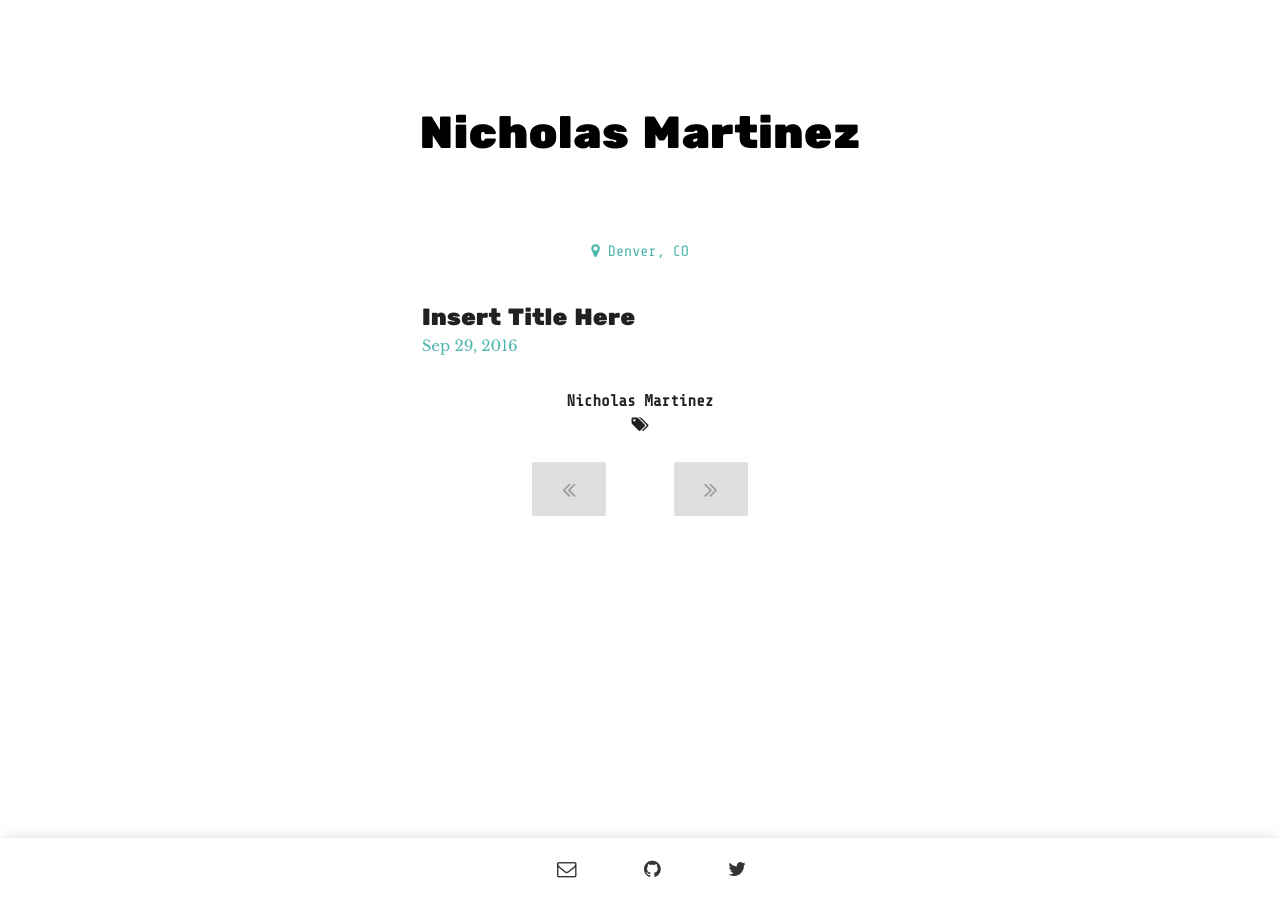
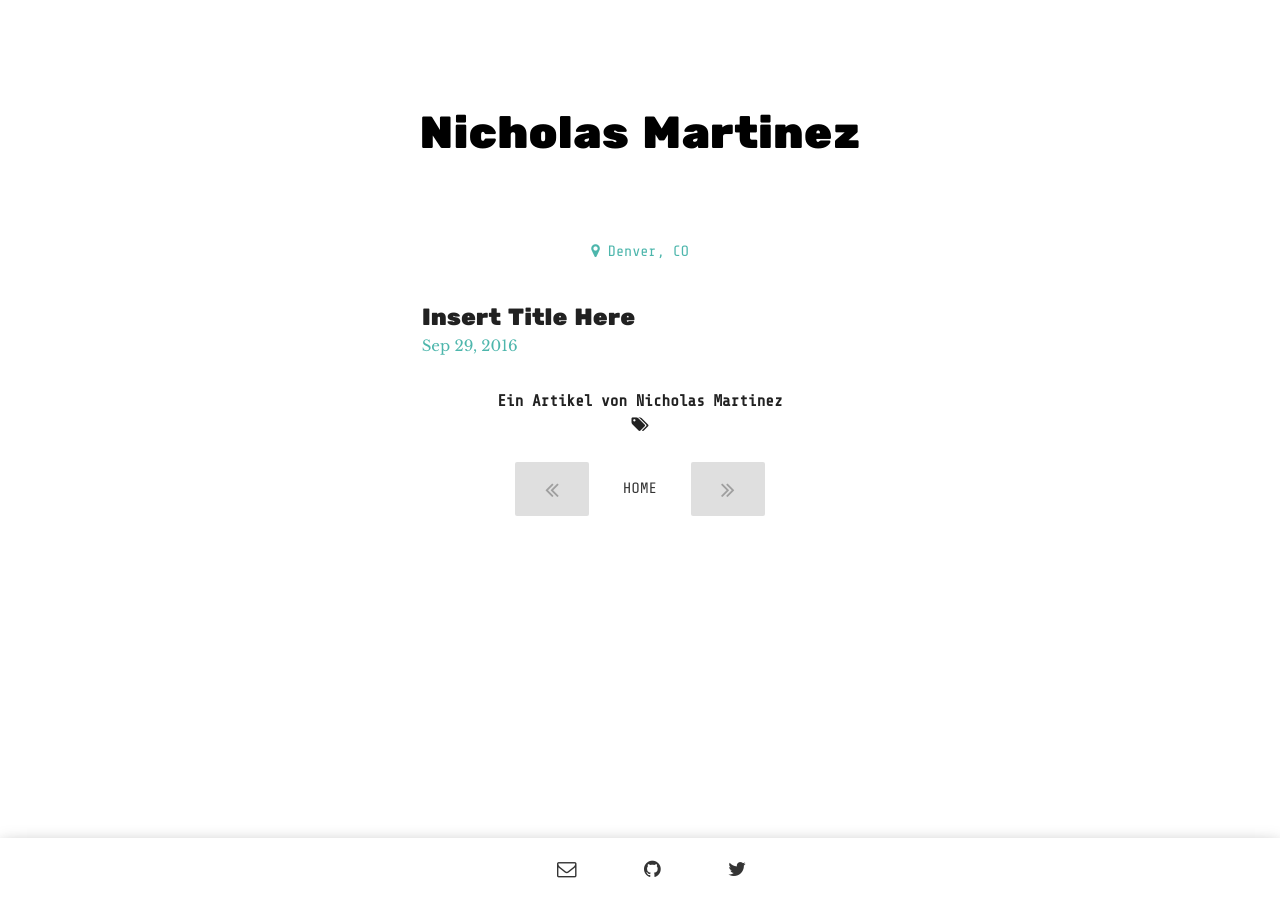
Before and after one commit to NZenitram/nzenitram.github.io, a Jekyll site: the page built from _posts/2016-09-29-first-post.md, in a window 1280 px wide. Built offline with Jekyll 4.4.1, drawn with Linux system fonts in a browser that asks for light colours; some web fonts are replaced.

Commit message:
minor text changes

```diff
--- a/_config.yml
+++ b/_config.yml
@@ -12,6 +12,12 @@ github_username:  nzenitram
 g_analytics:
 
 # language settings
+isolang: en
+close_btn: "back"
+home_btn: "home"
+projects_btn: "Projects"
+posts_btn: "Posts"
+name_badge: "Ein Artikel von"
 
 # build settings
 markdown: kramdown
```
Also changed, not shown: 6 other files.
